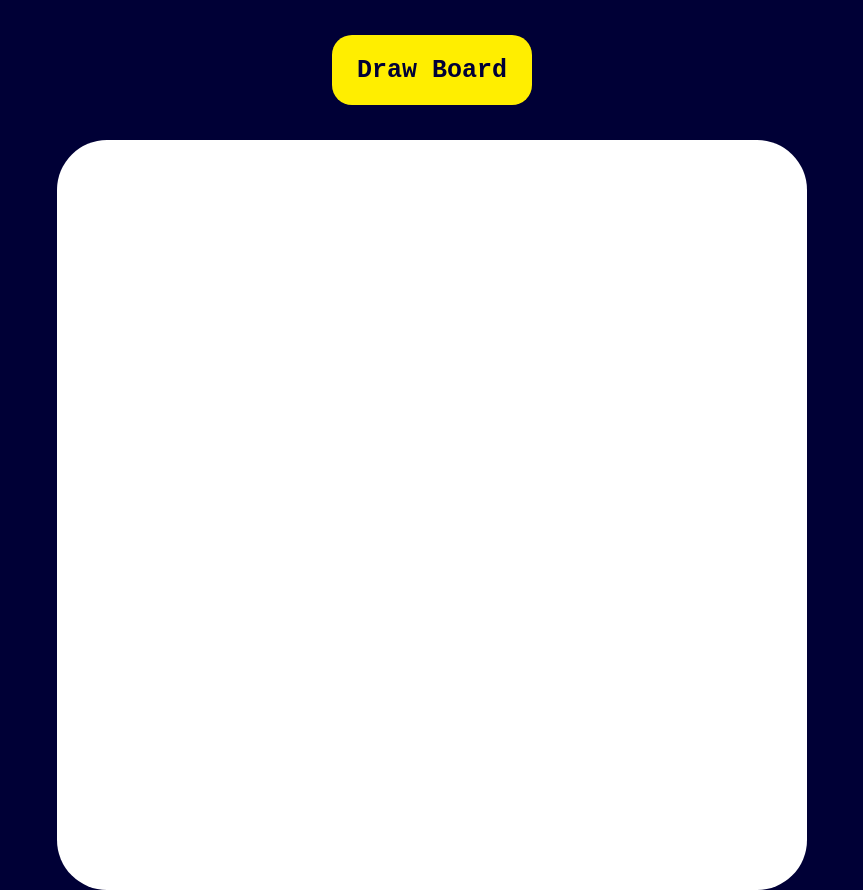
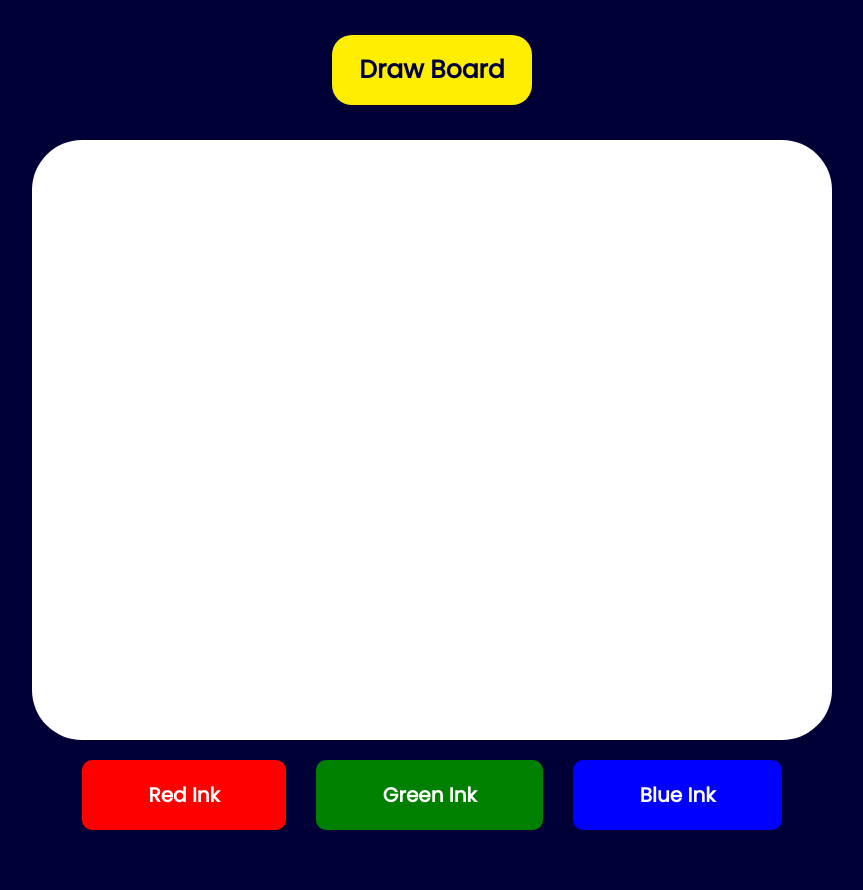
Before and after one commit to kshitij-official/DrawBoardJS, a plain HTML site: page index.html in a window 1280 px wide. Shown: the whole page, without its empty margins (208-1071 px from the left). After the commit the page ends 830 px from the top, so only its background shows below. Drawn offline with Linux system fonts and the light colour scheme.

Commit message:
Final Draw

```diff
--- a/index.html
+++ b/index.html
@@ -11,7 +11,17 @@
 <body>
     <div class="Header">Draw Board</div>
     <div class="drawArea">
-        <canvas id="canvas" class="drawHere" height="750" width="750"></canvas>
+        <canvas id="canvas" class="drawHere" height="600" width="800"></canvas>
+    </div>
+
+    <div class="gridBox">
+        <button class="Red">Red Ink</button>
+        <button class="Green">Green Ink</button>
+        <button class="Blue">Blue Ink</button>
+
+        <!-- <div class="childDiv">This</div>
+        <div class="childDiv">This</div>
+        <div class="childDiv">This</div> -->
     </div>
 
 
--- a/script.js
+++ b/script.js
@@ -1,18 +1,43 @@
 var canvas = document.getElementById("canvas");
 var context = canvas.getContext('2d');
 
+let rect = canvas.getBoundingClientRect();
 
-document.getElementById("canvas").addEventListener("mousedown", drawRectangle);
+document.getElementById("canvas").addEventListener("mousemove", draw);
+document.getElementById("canvas").addEventListener("mousedown", setPosition);
+document.getElementById("canvas").addEventListener("mouseenter", setPosition);
 
-function drawRectangle(e){
-    let rect = canvas.getBoundingClientRect();
-
-    var X = e.pageX - rect.left;
-    var Y = e.pageY - rect.top;
-    console.log(X, Y);
+document.querySelector(".Red").addEventListener('click', chooseColorRed);
+document.querySelector(".Green").addEventListener('click', chooseColorGreen);
+document.querySelector(".Blue").addEventListener('click', chooseColorBlue);
 
 
-    context.fillStyle ='rgba(0, 0, 54, 0.8)';
-    context.fillRect(X, Y, 5, 5);
+function chooseColorRed(){
+        context.strokeStyle='red';
+}
+function chooseColorGreen(){
+        context.strokeStyle='green';
+}
+function chooseColorBlue(){
+        context.strokeStyle='blue';
+}
+var pos = {x:0, y:0};
 
+function setPosition(e){
+    pos.x = e.pageX - rect.left;
+    pos.y = e.pageY - rect.top;
 }
+function draw(e){
+
+
+
+    if(e.buttons !== 1) return;
+
+    context.beginPath();
+    context.lineWidth=5;
+    context.lineCap='round';
+    context.moveTo(pos.x, pos.y); //from
+    setPosition(e);
+    context.lineTo(pos.x, pos.y);
+    context.stroke();
+}
--- a/style.css
+++ b/style.css
@@ -1,11 +1,14 @@
+@import url('https://fonts.googleapis.com/css2?family=Poppins&display=swap');
+
 html, body{
     margin: 0;
     width: 100%;
     background-color: rgb(0, 0, 54);
-
+    display: block;
 }
 
 .Header{
+
     background-color: rgb(255, 238, 0);
     width: 25vh;
     height: 70px;
@@ -14,7 +17,7 @@ html, body{
     align-items: center;
     justify-content: center;
     display: flex;
-    font-family: 'Courier New', Courier, monospace;
+    font-family: 'Poppins', sans-serif;
     font-size: 25px;
     font-weight: 900;
     color: rgb(0, 0, 54);
@@ -23,13 +26,50 @@ html, body{
 }
 
 .drawHere{
-
+    display: flex;
     background-color: white;
     border-radius: 50px;
     margin: auto;
+    overflow: hidden;
 
 }
 .drawArea{
+    margin: 20px;
     display: flex;
 
 }
+
+.gridBox{
+    display: grid;
+    grid-template-columns: auto auto auto;
+    width: 700px;
+    grid-gap: 30px;
+    margin: auto;
+}
+
+button{
+    border: none;
+    padding: 20px;
+    width: 100%;
+}
+
+.Red, .Blue, .Green{
+    color: white;
+    margin: auto;
+    border-radius: 10px;
+    font-family: 'Poppins', sans-serif;
+    font-weight: 700;
+    font-size: 20px;
+}
+.Red{
+    background-color: red;
+
+}
+.Blue{
+    background-color: Blue;
+
+}
+.Green{
+    background-color: green;
+
+}
```
